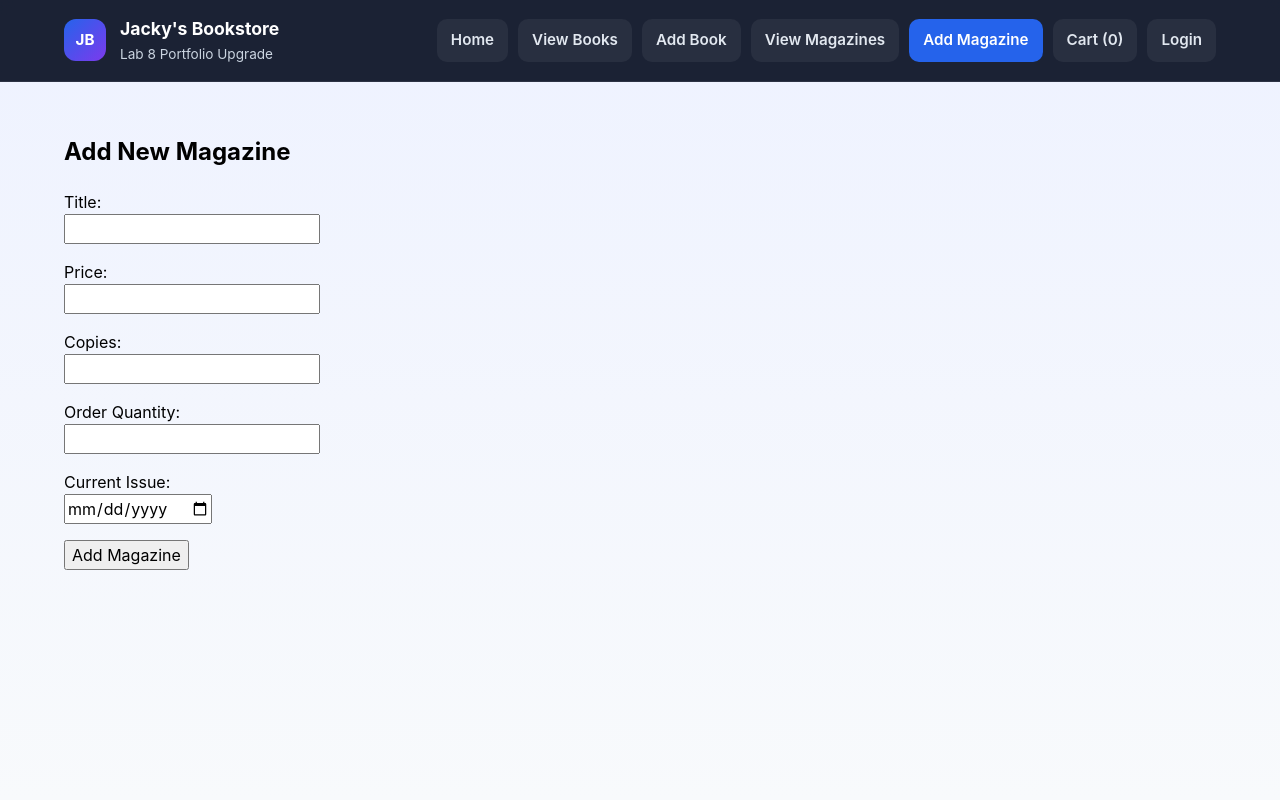
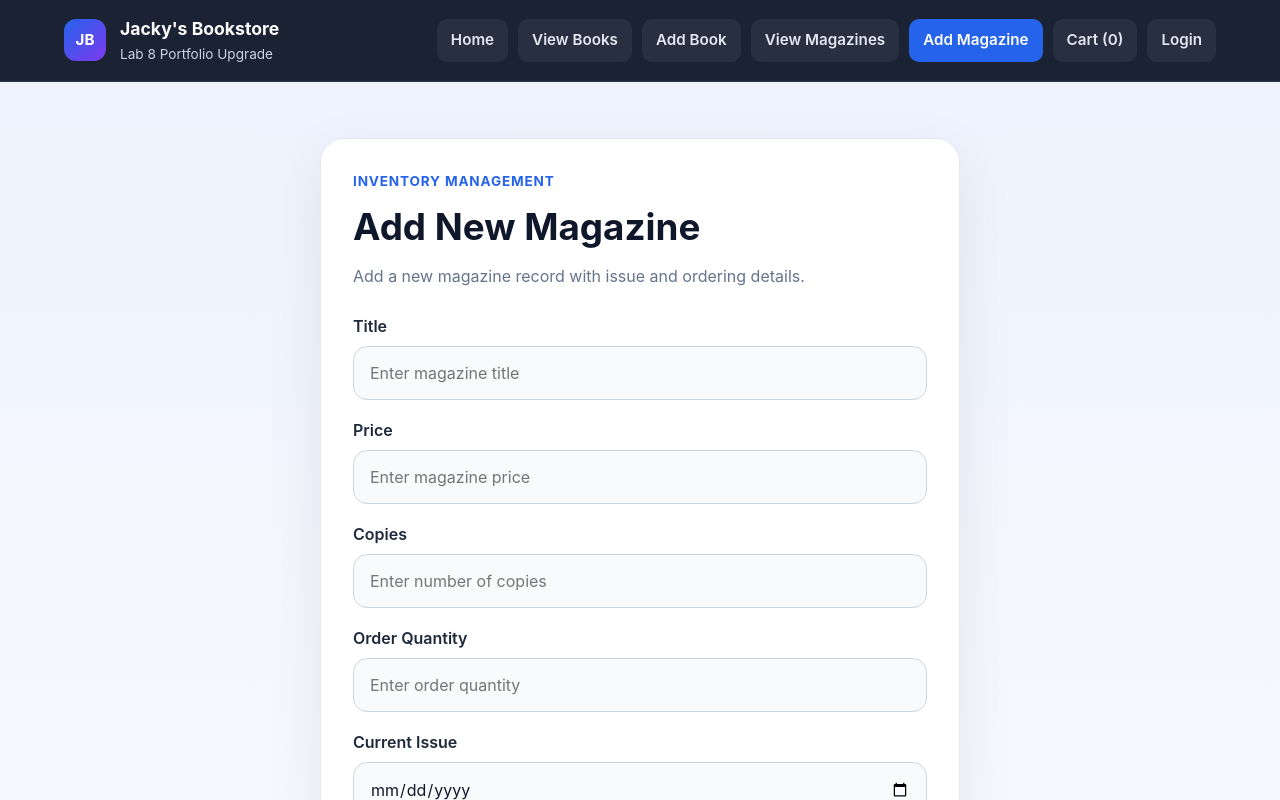
Before and after one commit to Jacky1683/csd230-lecture-2.11.1-react-in-class-exercise-zen-patel, a React app in the folder frontend/: page /add-magazine in a window 1280 px wide. Shown: the top 800 px of the page. Built offline with nearby package versions, Linux system fonts and the light colour scheme; the HTML template or start-up script is replaced by a standard one.

Commit message:
Polish Lab 8 book and magazine forms

```diff
--- a/frontend/src/BookForm.jsx
+++ b/frontend/src/BookForm.jsx
@@ -1,86 +1,128 @@
-import { useState } from 'react'
-import api from './api/axiosConfig'
+import { useState } from 'react';
+import api from './api/axiosConfig';
 
-function BookForm({ onBookAdded }) {
+function BookForm() {
   const [formData, setFormData] = useState({
     title: '',
     author: '',
     copies: '',
-    price: ''
-  })
+    price: '',
+  });
 
-  const [error, setError] = useState('')
+  const [message, setMessage] = useState('');
+  const [isError, setIsError] = useState(false);
 
   const handleChange = (e) => {
-    const { name, value } = e.target
-    setFormData({
-      ...formData,
-      [name]: value
-    })
-  }
+    const { name, value } = e.target;
+    setFormData((prev) => ({
+      ...prev,
+      [name]: value,
+    }));
+  };
 
-  const handleSubmit = (e) => {
-    e.preventDefault()
+  const handleSubmit = async (e) => {
+    e.preventDefault();
+    setMessage('');
+    setIsError(false);
 
-    if (!formData.title || !formData.author || !formData.copies || !formData.price) {
-      setError('Please fill in all fields.')
-      return
+    try {
+      await api.post('/api/books', {
+        ...formData,
+        copies: Number(formData.copies),
+        price: Number(formData.price),
+      });
+
+      setMessage('Book added successfully.');
+      setIsError(false);
+
+      setFormData({
+        title: '',
+        author: '',
+        copies: '',
+        price: '',
+      });
+    } catch (error) {
+      setMessage('Failed to add book.');
+      setIsError(true);
     }
-
-    const newBook = {
-      title: formData.title,
-      author: formData.author,
-      copies: parseInt(formData.copies),
-      price: parseFloat(formData.price)
-    }
-
-    api.post('/api/books', newBook)
-      .then((res) => {
-        onBookAdded(res.data)
-        setFormData({
-          title: '',
-          author: '',
-          copies: '',
-          price: ''
-        })
-        setError('')
-      })
-      .catch(() => {
-        setError('Failed to add book')
-      })
-  }
+  };
 
   return (
-    <div style={{ maxWidth: '500px', color: '#000' }}>
-      <h2>Add New Book</h2>
-
-      {error && <p style={{ color: 'red' }}>{error}</p>}
-
-      <form onSubmit={handleSubmit}>
-        <p>
-          <label>Title:</label><br />
-          <input type="text" name="title" value={formData.title} onChange={handleChange} />
+    <div className="form-page">
+      <div className="form-card">
+        <p className="section-label">Inventory Management</p>
+        <h1>Add New Book</h1>
+        <p className="section-subtitle">
+          Add a new book record to your bookstore inventory.
         </p>
 
-        <p>
-          <label>Author:</label><br />
-          <input type="text" name="author" value={formData.author} onChange={handleChange} />
-        </p>
+        <form className="styled-form" onSubmit={handleSubmit}>
+          <div className="form-group">
+            <label htmlFor="title">Title</label>
+            <input
+              id="title"
+              type="text"
+              name="title"
+              value={formData.title}
+              onChange={handleChange}
+              placeholder="Enter book title"
+              required
+            />
+          </div>
 
-        <p>
-          <label>Copies:</label><br />
-          <input type="number" name="copies" value={formData.copies} onChange={handleChange} />
-        </p>
+          <div className="form-group">
+            <label htmlFor="author">Author</label>
+            <input
+              id="author"
+              type="text"
+              name="author"
+              value={formData.author}
+              onChange={handleChange}
+              placeholder="Enter author name"
+              required
+            />
+          </div>
 
-        <p>
-          <label>Price:</label><br />
-          <input type="number" step="0.01" name="price" value={formData.price} onChange={handleChange} />
-        </p>
+          <div className="form-group">
+            <label htmlFor="copies">Copies</label>
+            <input
+              id="copies"
+              type="number"
+              name="copies"
+              value={formData.copies}
+              onChange={handleChange}
+              placeholder="Enter number of copies"
+              required
+            />
+          </div>
 
-        <button type="submit">Add Book</button>
-      </form>
+          <div className="form-group">
+            <label htmlFor="price">Price</label>
+            <input
+              id="price"
+              type="number"
+              step="0.01"
+              name="price"
+              value={formData.price}
+              onChange={handleChange}
+              placeholder="Enter book price"
+              required
+            />
+          </div>
+
+          <button className="primary-btn" type="submit">
+            Add Book
+          </button>
+        </form>
+
+        {message && (
+          <p className={isError ? 'form-message error' : 'form-message success'}>
+            {message}
+          </p>
+        )}
+      </div>
     </div>
-  )
+  );
 }
 
-export default BookForm
+export default BookForm;
--- a/frontend/src/MagazineForm.jsx
+++ b/frontend/src/MagazineForm.jsx
@@ -1,100 +1,143 @@
-import { useState } from 'react'
-import api from './api/axiosConfig'
+import { useState } from 'react';
+import api from './api/axiosConfig';
 
-function MagazineForm({ onMagazineAdded }) {
+function MagazineForm() {
   const [formData, setFormData] = useState({
     title: '',
     price: '',
     copies: '',
     orderQty: '',
-    currentIssue: ''
-  })
+    currentIssue: '',
+  });
 
-  const [error, setError] = useState('')
+  const [message, setMessage] = useState('');
+  const [isError, setIsError] = useState(false);
 
   const handleChange = (e) => {
-    const { name, value } = e.target
-    setFormData({
-      ...formData,
-      [name]: value
-    })
-  }
+    const { name, value } = e.target;
+    setFormData((prev) => ({
+      ...prev,
+      [name]: value,
+    }));
+  };
 
-  const handleSubmit = (e) => {
-    e.preventDefault()
+  const handleSubmit = async (e) => {
+    e.preventDefault();
+    setMessage('');
+    setIsError(false);
 
-    if (
-      !formData.title ||
-      !formData.price ||
-      !formData.copies ||
-      !formData.orderQty ||
-      !formData.currentIssue
-    ) {
-      setError('Please fill in all fields.')
-      return
+    try {
+      await api.post('/api/magazines', {
+        ...formData,
+        price: Number(formData.price),
+        copies: Number(formData.copies),
+        orderQty: Number(formData.orderQty),
+      });
+
+      setMessage('Magazine added successfully.');
+      setIsError(false);
+
+      setFormData({
+        title: '',
+        price: '',
+        copies: '',
+        orderQty: '',
+        currentIssue: '',
+      });
+    } catch (error) {
+      setMessage('Failed to add magazine.');
+      setIsError(true);
     }
-
-    const newMagazine = {
-      title: formData.title,
-      price: parseFloat(formData.price),
-      copies: parseInt(formData.copies),
-      orderQty: parseInt(formData.orderQty),
-      currentIssue: `${formData.currentIssue}T00:00:00`
-    }
-
-    api.post('/api/magazines', newMagazine)
-      .then((res) => {
-        onMagazineAdded(res.data)
-        setFormData({
-          title: '',
-          price: '',
-          copies: '',
-          orderQty: '',
-          currentIssue: ''
-        })
-        setError('')
-      })
-      .catch((err) => {
-        setError('Failed to add magazine')
-      })
-  }
+  };
 
   return (
-    <div style={{ maxWidth: '500px', color: '#000' }}>
-      <h2>Add New Magazine</h2>
-
-      {error && <p style={{ color: 'red' }}>{error}</p>}
-
-      <form onSubmit={handleSubmit}>
-        <p>
-          <label>Title:</label><br />
-          <input type="text" name="title" value={formData.title} onChange={handleChange} />
+    <div className="form-page">
+      <div className="form-card">
+        <p className="section-label">Inventory Management</p>
+        <h1>Add New Magazine</h1>
+        <p className="section-subtitle">
+          Add a new magazine record with issue and ordering details.
         </p>
 
-        <p>
-          <label>Price:</label><br />
-          <input type="number" step="0.01" name="price" value={formData.price} onChange={handleChange} />
-        </p>
+        <form className="styled-form" onSubmit={handleSubmit}>
+          <div className="form-group">
+            <label htmlFor="title">Title</label>
+            <input
+              id="title"
+              type="text"
+              name="title"
+              value={formData.title}
+              onChange={handleChange}
+              placeholder="Enter magazine title"
+              required
+            />
+          </div>
 
-        <p>
-          <label>Copies:</label><br />
-          <input type="number" name="copies" value={formData.copies} onChange={handleChange} />
-        </p>
+          <div className="form-group">
+            <label htmlFor="price">Price</label>
+            <input
+              id="price"
+              type="number"
+              step="0.01"
+              name="price"
+              value={formData.price}
+              onChange={handleChange}
+              placeholder="Enter magazine price"
+              required
+            />
+          </div>
 
-        <p>
-          <label>Order Quantity:</label><br />
-          <input type="number" name="orderQty" value={formData.orderQty} onChange={handleChange} />
-        </p>
+          <div className="form-group">
+            <label htmlFor="copies">Copies</label>
+            <input
+              id="copies"
+              type="number"
+              name="copies"
+              value={formData.copies}
+              onChange={handleChange}
+              placeholder="Enter number of copies"
+              required
+            />
+          </div>
 
-        <p>
-          <label>Current Issue:</label><br />
-          <input type="date" name="currentIssue" value={formData.currentIssue} onChange={handleChange} />
-        </p>
+          <div className="form-group">
+            <label htmlFor="orderQty">Order Quantity</label>
+            <input
+              id="orderQty"
+              type="number"
+              name="orderQty"
+              value={formData.orderQty}
+              onChange={handleChange}
+              placeholder="Enter order quantity"
+              required
+            />
+          </div>
 
-        <button type="submit">Add Magazine</button>
-      </form>
+          <div className="form-group">
+            <label htmlFor="currentIssue">Current Issue</label>
+            <input
+              id="currentIssue"
+              type="date"
+              name="currentIssue"
+              value={formData.currentIssue}
+              onChange={handleChange}
+              required
+            />
+          </div>
+
+          <button className="primary-btn" type="submit">
+            Add Magazine
+          </button>
+        </form>
+
+        {message && (
+          <p className={isError ? 'form-message error' : 'form-message success'}>
+            {message}
+          </p>
+        )}
+      </div>
     </div>
-  )
+  );
 }
 
-export default MagazineForm
+export default MagazineForm;
```
